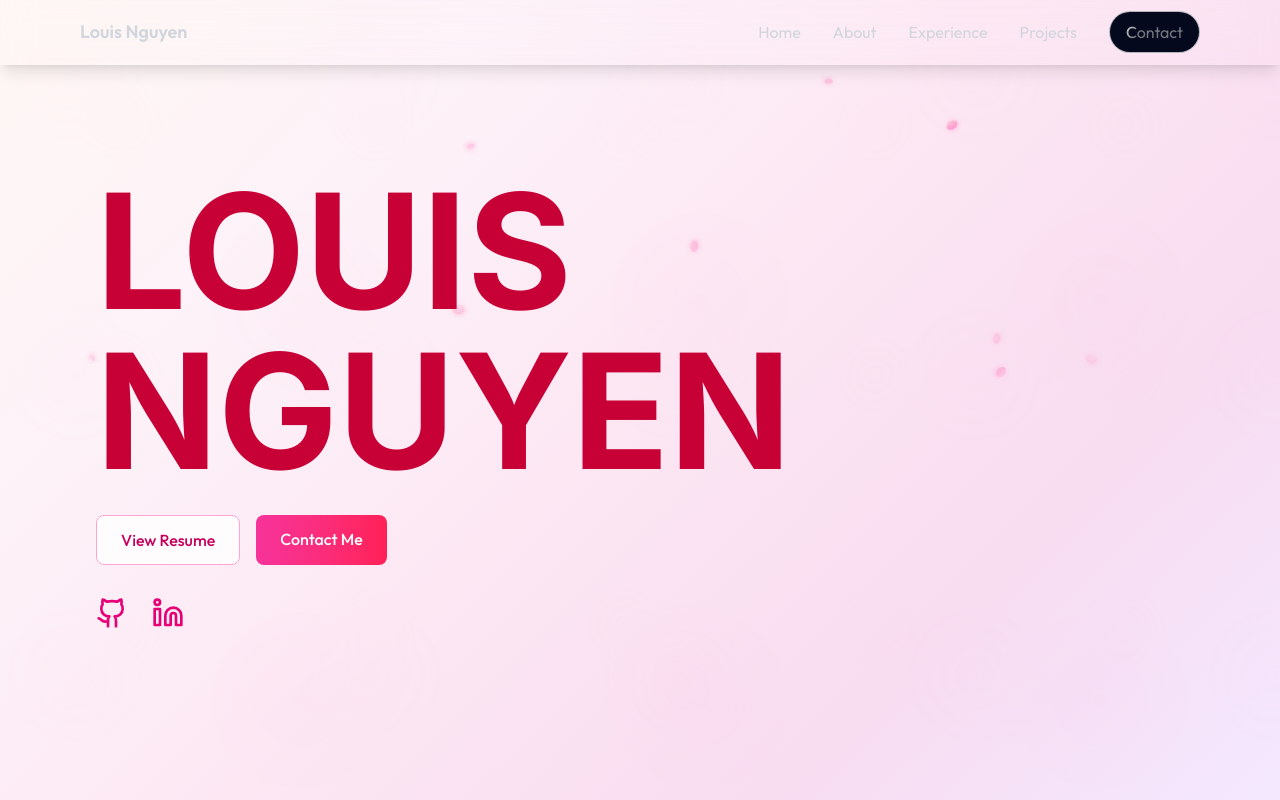
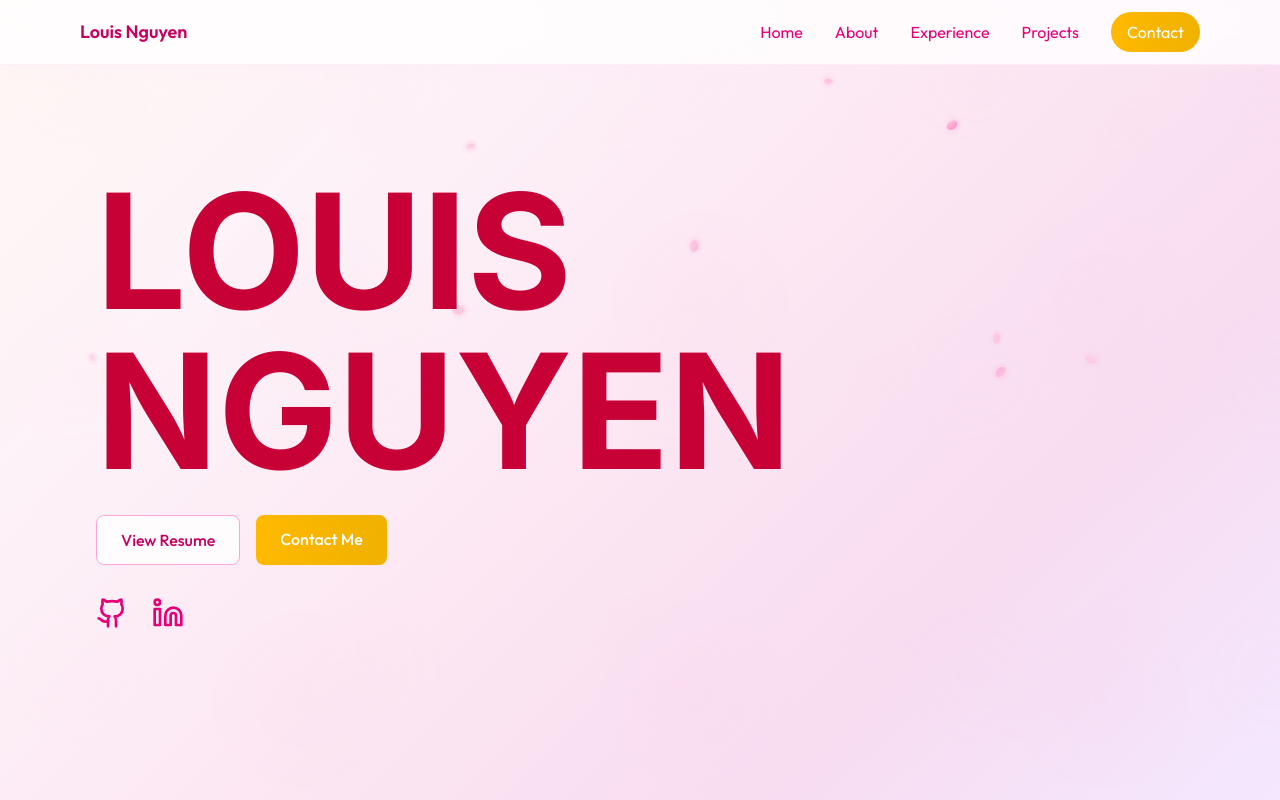
Before and after one commit to louisnguyenn/Louis-Personal-Portfolio, a React (Vite) app: page / in a window 1280 px wide. Shown: the top 800 px of the page. Built offline with nearby package versions, Linux system fonts and the light colour scheme.

Commit message:
changed navbar colours

```diff
--- a/src/components/Navbar.jsx
+++ b/src/components/Navbar.jsx
@@ -1,10 +1,9 @@
 import { useEffect } from "react";
 import { X, Menu } from "lucide-react";
-import ShinyText from './ShinyText';
-import FadeContent from './FadeContent'
+import ShinyText from "./ShinyText";
+import FadeContent from "./FadeContent";
 
 export const Navbar = ({ menuOpen, setMenuOpen }) => {
-
   useEffect(() => {
     document.body.style.overflow = menuOpen ? "hidden" : "";
   }, [menuOpen]);
@@ -13,13 +12,12 @@ export const Navbar = ({ menuOpen, setMenuOpen }) => {
 
   return (
     <>
-      <nav className="fixed top-0 w-full z-40 bg-[rgba(10, 10, 10, 0.95)] backdrop-blur-lg border-b border-white/10 shadow-lg">
+      <nav className="fixed top-0 w-full z-40 bg-white/80 backdrop-blur-lg border-b border-pink-200/30 shadow-lg shadow-pink-100/20">
         <div className="max-w-6xl mx-auto px-4">
           <div className="flex justify-between items-center h-16">
-
             {/* mobile hamburger menu button */}
             <button
-              className="md:hidden p-2 rounded-md hover:bg-white/10 transition-colors"
+              className="md:hidden p-2 rounded-md hover:bg-pink-100/50 transition-colors text-pink-700"
               onClick={() => setMenuOpen(!menuOpen)}
               aria-label="Toggle menu"
             >
@@ -33,7 +31,10 @@ export const Navbar = ({ menuOpen, setMenuOpen }) => {
               initialOpacity={0}
               className="hidden md:flex items-center space-x-8"
             >
-              <a href="#home" className="text-gray-300 hover:text-white transition-colors duration-300 text-lg font-semibold">
+              <a
+                href="#home"
+                className="text-pink-700 hover:text-pink-900 transition-colors duration-300 text-lg font-semibold"
+              >
                 Louis Nguyen
               </a>
             </FadeContent>
@@ -46,12 +47,36 @@ export const Navbar = ({ menuOpen, setMenuOpen }) => {
               initialOpacity={0}
               className="hidden md:flex items-center ml-auto space-x-8"
             >
-              <a href="#home" className="text-gray-300 hover:text-white transition-colors duration-300">Home</a>
-              <a href="#about" className="text-gray-300 hover:text-white transition-colors duration-300">About</a>
-              <a href="#experience" className="text-gray-300 hover:text-white transition-colors duration-300">Experience</a>
-              <a href="#projects" className="text-gray-300 hover:text-white transition-colors duration-300">Projects</a>
-              <a href="#contact" className="bg-[#05091e] py-2 px-4 rounded-full border border-white/70 text-gray-300 hover:text-white hover:border-white transition-all duration-300">
-                <ShinyText text="Contact" disabled={false} speed={3} className='custom-class' />
+              <a
+                href="#home"
+                className="text-pink-600 hover:text-pink-800 transition-colors duration-300"
+              >
+                Home
+              </a>
+              <a
+                href="#about"
+                className="text-pink-600 hover:text-pink-800 transition-colors duration-300"
+              >
+                About
+              </a>
+              <a
+                href="#experience"
+                className="text-pink-600 hover:text-pink-800 transition-colors duration-300"
+              >
+                Experience
+              </a>
+              <a
+                href="#projects"
+                className="text-pink-600 hover:text-pink-800 transition-colors duration-300"
+              >
+                Projects
+              </a>
+              <a
+                href="#contact"
+                className="bg-gradient-to-r from-amber-400 to-yellow-500 py-2 px-4 rounded-full text-white hover:from-amber-500 hover:to-yellow-600 hover:shadow-lg hover:shadow-amber-300/50 hover:scale-105 transition-all duration-300"
+              >
+                {/* <ShinyText text="Contact" disabled={false} speed={3} className='custom-class' /> */}
+                Contact
               </a>
             </FadeContent>
           </div>
@@ -62,7 +87,7 @@ export const Navbar = ({ menuOpen, setMenuOpen }) => {
       {menuOpen && (
         <div className="fixed inset-0 z-50 md:hidden">
           <div
-            className="absolute inset-0 bg-black/50 backdrop-blur-sm"
+            className="absolute inset-0 bg-pink-900/30 backdrop-blur-sm"
             onClick={closeMenu}
           />
         </div>
--- a/src/components/sections/Home.jsx
+++ b/src/components/sections/Home.jsx
@@ -117,13 +117,13 @@ export const Home = () => {
                 href="/Louis_Nguyen_Resume.pdf"
                 target="_blank"
                 rel="noopener noreferrer"
-                className="bg-white/80 backdrop-blur-sm border border-pink-300 text-pink-700 py-3 px-6 rounded-lg font-medium transition-all duration-300 hover:-translate-y-1 hover:bg-pink-100 hover:border-pink-400 hover:shadow-lg hover:shadow-pink-200/50 active:bg-pink-200 active:text-pink-800"
+                className="bg-white/80 backdrop-blur-sm border border-pink-300 text-pink-700 py-3 px-6 rounded-lg font-medium transition-all duration-300 hover:scale-105 hover:bg-pink-100 hover:border-pink-400 hover:shadow-lg hover:shadow-pink-200/50 active:bg-pink-200 active:text-pink-800"
               >
                 View Resume
               </a>
               <a
                 href="#contact"
-                className="bg-gradient-to-r from-pink-500 to-rose-500 text-white py-3 px-6 rounded-lg font-medium transition-all duration-300 hover:-translate-y-1 hover:from-pink-600 hover:to-rose-600 hover:shadow-lg hover:shadow-pink-300/50 active:from-pink-700 active:to-rose-700"
+                className="bg-gradient-to-r from-amber-400 to-yellow-500 text-white py-3 px-6 rounded-lg font-medium transition-all duration-300 hover:scale-105 hover:from-amber-500 hover:to-yellow-600 hover:shadow-lg hover:shadow-amber-300/50 active:from-amber-600 active:to-yellow-700"
               >
                 Contact Me
               </a>
@@ -147,7 +147,7 @@ export const Home = () => {
                 href="https://github.com/louisnguyenn"
                 target="_blank"
                 rel="noopener noreferrer"
-                className="text-pink-600 hover:text-pink-800 transition-all duration-300 hover:-translate-y-1 hover:drop-shadow-lg"
+                className="text-pink-600 hover:text-pink-800 transition-all duration-300 hover:scale-105 hover:drop-shadow-lg"
               >
                 <Github size={32} />
               </a>
@@ -155,7 +155,7 @@ export const Home = () => {
                 href="https://www.linkedin.com/in/louisnguyenn/"
                 target="_blank"
                 rel="noopener noreferrer"
-                className="text-pink-600 hover:text-pink-800 transition-all duration-300 hover:-translate-y-1 hover:drop-shadow-lg"
+                className="text-pink-600 hover:text-pink-800 transition-all duration-300 hover:scale-105 hover:drop-shadow-lg"
               >
                 <Linkedin size={32} />
               </a>
```
